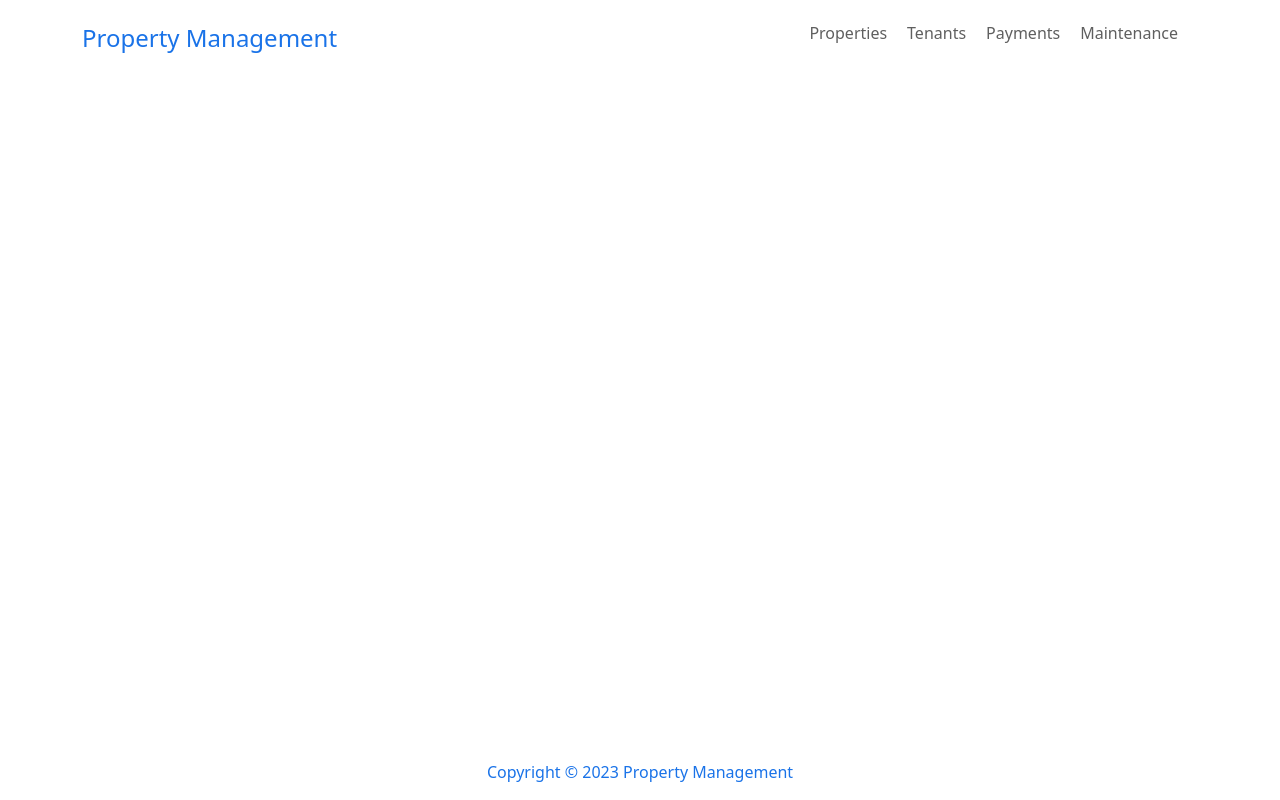
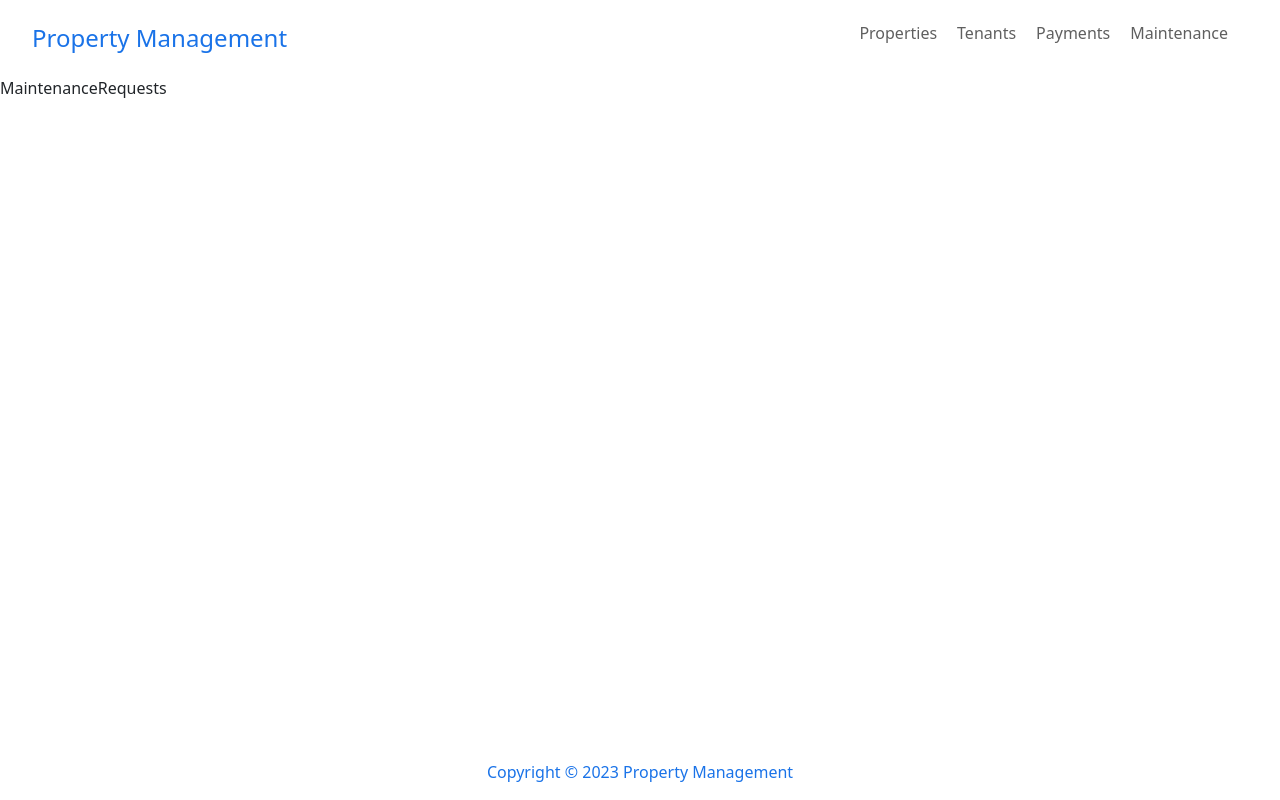
Before and after one commit to zsherman2510/PropertyManagmentProject, a React (Vite) app: page /maintenance in a window 1280 px wide. Built offline with nearby package versions, Linux system fonts and the light colour scheme.

Commit message:
Feat/routes (#3)
* created footer

* made routes

```diff
--- /dev/null
+++ b/src/Pages/MaintenanceRequests.jsx
@@ -0,0 +1,9 @@
+import React from 'react'
+
+const MaintenanceRequests = () => {
+  return (
+    <div>MaintenanceRequests</div>
+  )
+}
+
+export default MaintenanceRequests
--- /dev/null
+++ b/src/Pages/Payments.jsx
@@ -0,0 +1,9 @@
+import React from 'react'
+
+const Payments = () => {
+  return (
+    <div>Payments</div>
+  )
+}
+
+export default Payments
--- /dev/null
+++ b/src/Pages/Properties.jsx
@@ -0,0 +1,9 @@
+import React from 'react'
+
+const Properties = () => {
+  return (
+    <div>Properties</div>
+  )
+}
+
+export default Properties
--- /dev/null
+++ b/src/Pages/Tenants.jsx
@@ -0,0 +1,9 @@
+import React from 'react'
+
+const Tenants = () => {
+  return (
+    <div>Tenants</div>
+  )
+}
+
+export default Tenants
--- a/src/routes.jsx
+++ b/src/routes.jsx
@@ -2,6 +2,10 @@ import React from 'react'
 import { BrowserRouter as Router, Routes, Route } from 'react-router-dom'
 import App from "./App";
 import Layout from './components/Layout';
+import MaintenanceRequests from './Pages/MaintenanceRequests';
+import Payments from './Pages/Payments';
+import Properties from './Pages/Properties';
+import Tenants from './Pages/Tenants';
 
 const AppRouter = () => {
   return (
@@ -9,6 +13,12 @@ const AppRouter = () => {
       <Layout>
         <Routes>
           <Route exact path="/" element={<App />}/>
+          <Route exact path="/properties" element={<Properties />}/>
+          <Route exact path="/payments" element={<Payments />}/>
+          <Route exact path="/tenants" element={<Tenants />}/>
+          <Route exact path="/maintenance" element={<MaintenanceRequests />}/>
+
+
         </Routes>
       </Layout>
     </Router>
--- a/tailwind.config.js
+++ b/tailwind.config.js
@@ -2,7 +2,7 @@
 export default {
   content: [
     "./index.html",
-    "./src/**/*.{jsx}"
+    "./src/**/*.jsx"
   ],
   theme: {
     extend: {},
```
